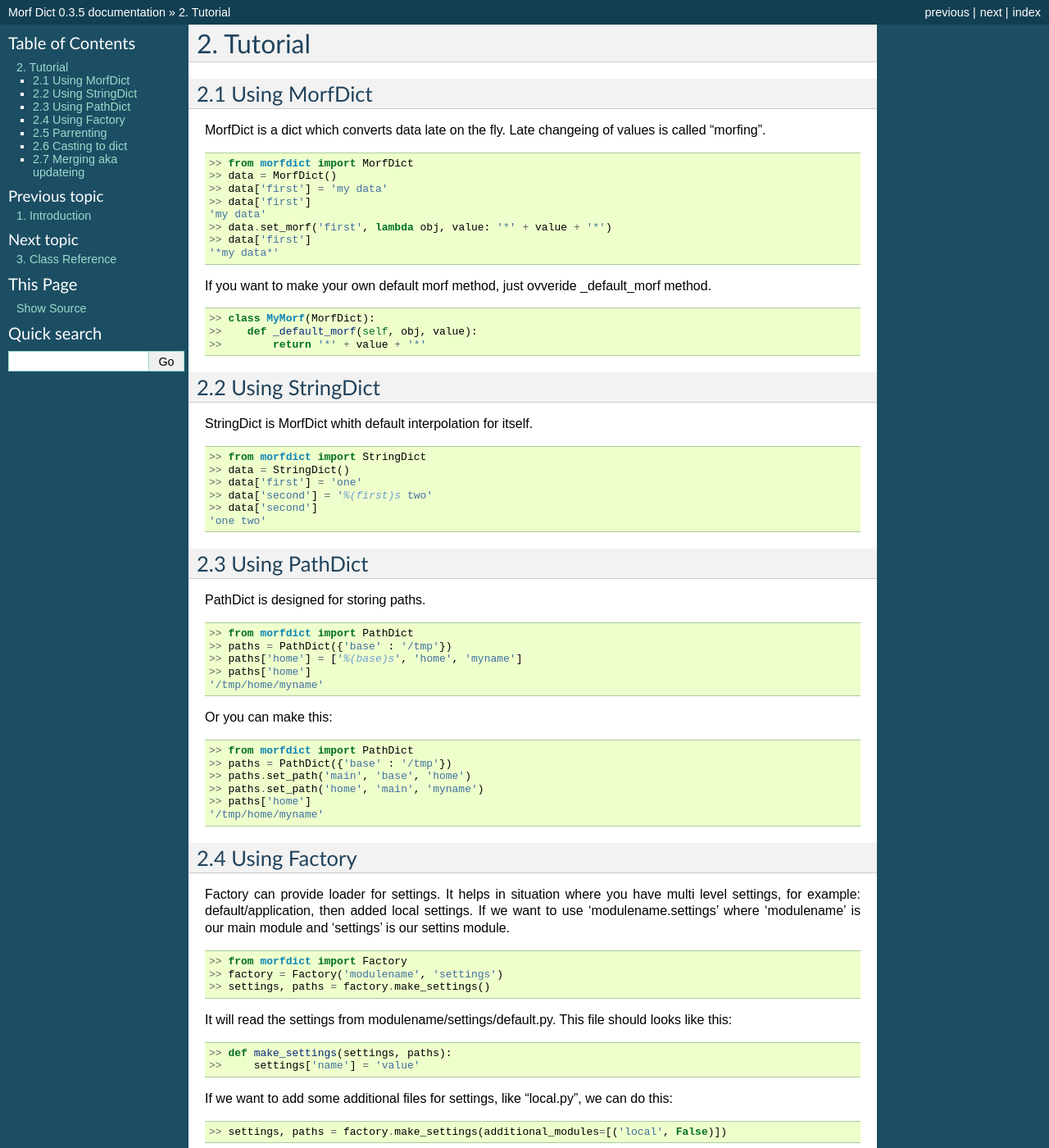
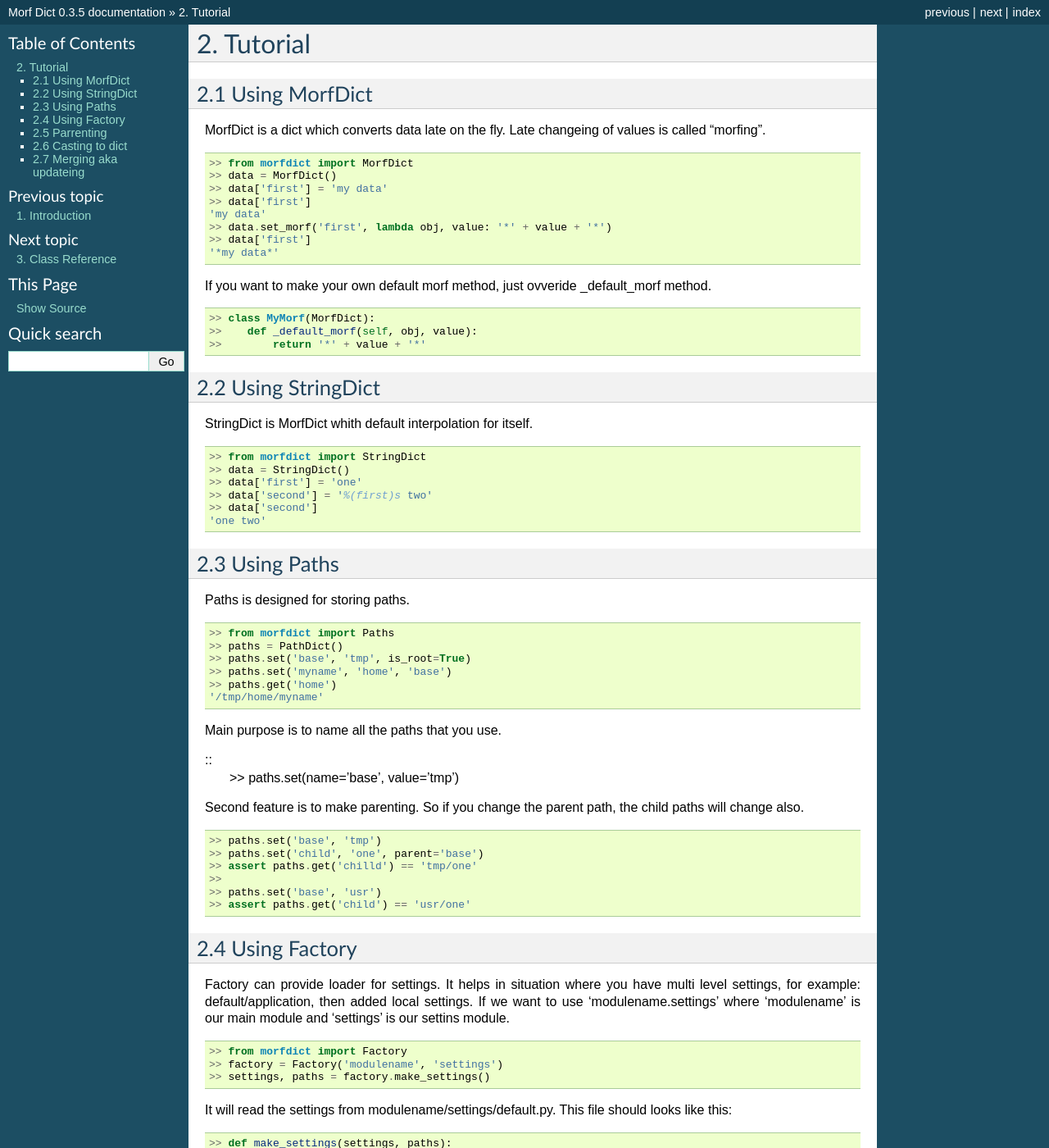
Before and after one commit to socek/smallsettings, a Sphinx documentation site: the page built from doc/tutorial.rst, in a window 1280 px wide and 1400 px high. Shown: the whole window at 82% size. Built offline with Sphinx 7.4.7, drawn with Linux system fonts in a browser that asks for light colours.

Commit message:
Documentation

```diff
--- a/doc/tutorial.rst
+++ b/doc/tutorial.rst
@@ -45,29 +45,37 @@ StringDict is MorfDict whith default interpolation for itself.
     >> data['second']
     'one two'
 
-2.3 Using PathDict
-==================
+2.3 Using Paths
+===============
 
-PathDict is designed for storing paths.
+Paths is designed for storing paths.
 
 ::
 
-    >> from morfdict import PathDict
-    >> paths = PathDict({'base' : '/tmp'})
-    >> paths['home'] = ['%(base)s', 'home', 'myname']
-    >> paths['home']
+    >> from morfdict import Paths
+    >> paths = PathDict()
+    >> paths.set('base', 'tmp', is_root=True)
+    >> paths.set('myname', 'home', 'base')
+    >> paths.get('home')
     '/tmp/home/myname'
 
-Or you can make this:
+Main purpose is to name all the paths that you use.
+
+::
+    >> paths.set(name='base', value='tmp')
+
+Second feature is to make parenting. So if you change the parent path, the child
+paths will change also.
 
 ::
 
-    >> from morfdict import PathDict
-    >> paths = PathDict({'base' : '/tmp'})
-    >> paths.set_path('main', 'base', 'home')
-    >> paths.set_path('home', 'main', 'myname')
-    >> paths['home']
-    '/tmp/home/myname'
+    >> paths.set('base', 'tmp')
+    >> paths.set('child', 'one', parent='base')
+    >> assert paths.get('chilld') == 'tmp/one'
+    >>
+    >> paths.set('base', 'usr')
+    >> assert paths.get('child') == 'usr/one'
+
 
 2.4 Using Factory
 =================
--- a/setup.py
+++ b/setup.py
@@ -9,7 +9,7 @@ def read(fname):
 if __name__ == '__main__':
     setup(
         name='MorfDict',
-        version='0.3.7',
+        version='0.4.0',
         author='Dominik "Socek" Długajczy',
         author_email='msocek@gmail.com',
         test_suite='morfdict.tests.get_all_test_suite',
```
